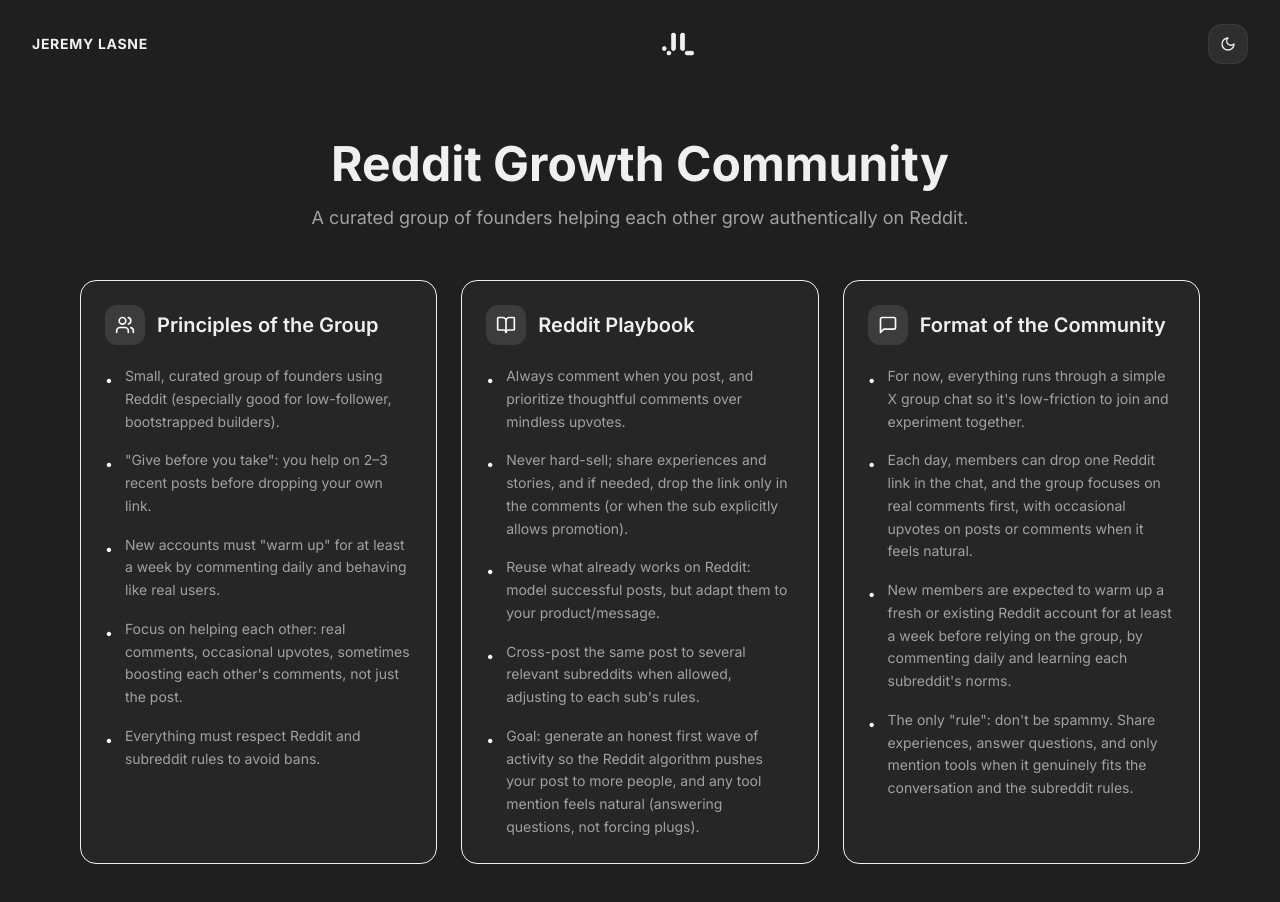
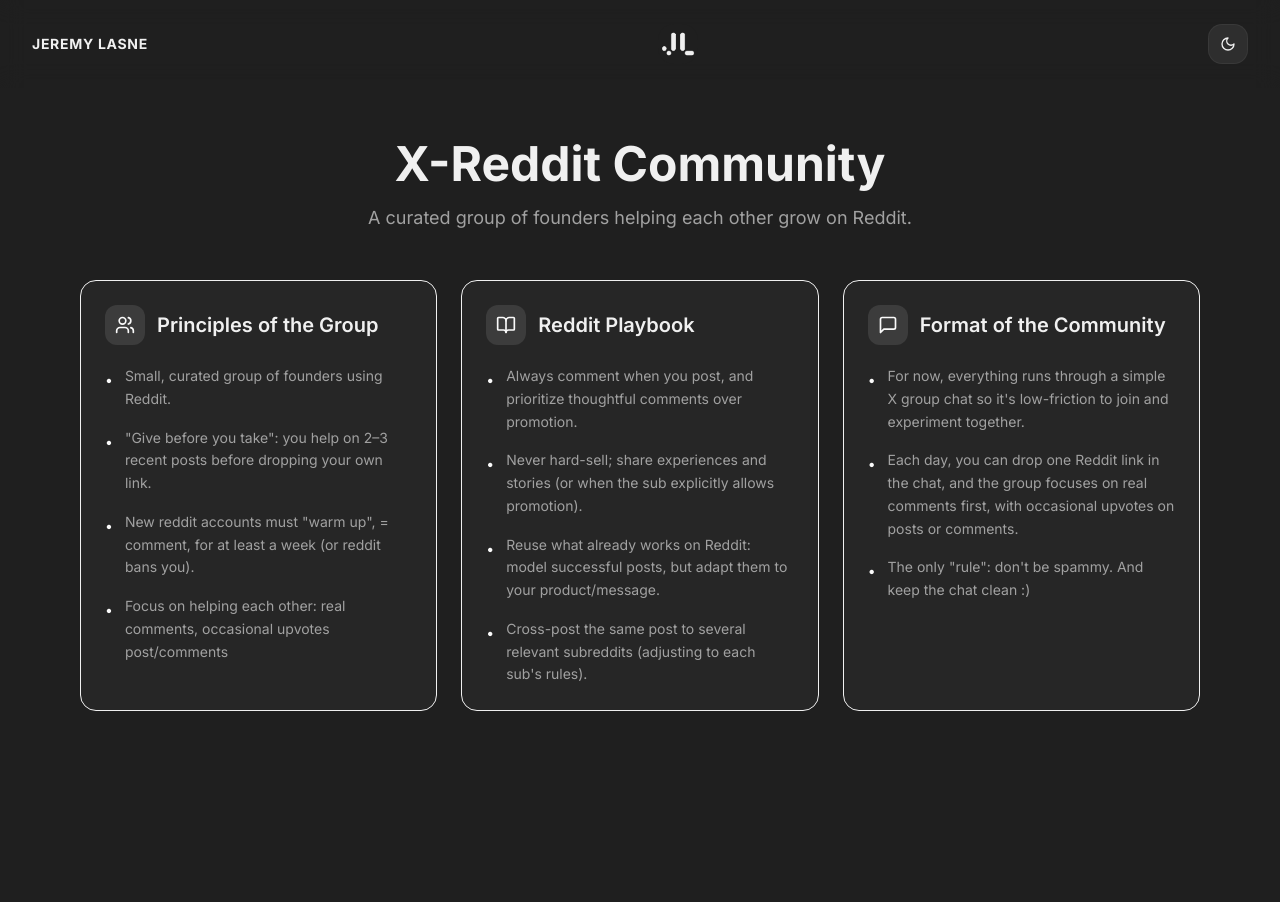
Before and after one commit to jlasne/jeremy-lasne-showcase, a React (Vite) app: page /reddit in a window 1280 px wide. Shown: the top 902 px of the page. After the commit the page ends 800 px from the top, so only its background shows below. Built offline with nearby package versions, Linux system fonts and the light colour scheme.

Commit message:
Code edited in Lovable Code Editor
Edited UI in Lovable

```diff
--- a/src/pages/Reddit.tsx
+++ b/src/pages/Reddit.tsx
@@ -7,22 +7,20 @@ const Reddit = () => {
       icon: Users,
       title: "Principles of the Group",
       points: [
-        "Small, curated group of founders using Reddit (especially good for low-follower, bootstrapped builders).",
+        "Small, curated group of founders using Reddit.",
         '"Give before you take": you help on 2–3 recent posts before dropping your own link.',
-        'New accounts must "warm up" for at least a week by commenting daily and behaving like real users.',
-        "Focus on helping each other: real comments, occasional upvotes, sometimes boosting each other's comments, not just the post.",
-        "Everything must respect Reddit and subreddit rules to avoid bans.",
+        'New reddit accounts must "warm up", = comment, for at least a week (or reddit bans you).',
+        "Focus on helping each other: real comments, occasional upvotes post/comments",
       ],
     },
     {
       icon: BookOpen,
       title: "Reddit Playbook",
       points: [
-        "Always comment when you post, and prioritize thoughtful comments over mindless upvotes.",
-        "Never hard-sell; share experiences and stories, and if needed, drop the link only in the comments (or when the sub explicitly allows promotion).",
+        "Always comment when you post, and prioritize thoughtful comments over promotion.",
+        "Never hard-sell; share experiences and stories (or when the sub explicitly allows promotion).",
         "Reuse what already works on Reddit: model successful posts, but adapt them to your product/message.",
-        "Cross-post the same post to several relevant subreddits when allowed, adjusting to each sub's rules.",
-        "Goal: generate an honest first wave of activity so the Reddit algorithm pushes your post to more people, and any tool mention feels natural (answering questions, not forcing plugs).",
+        "Cross-post the same post to several relevant subreddits (adjusting to each sub's rules).",
       ],
     },
     {
@@ -30,9 +28,8 @@ const Reddit = () => {
       title: "Format of the Community",
       points: [
         "For now, everything runs through a simple X group chat so it's low-friction to join and experiment together.",
-        "Each day, members can drop one Reddit link in the chat, and the group focuses on real comments first, with occasional upvotes on posts or comments when it feels natural.",
-        "New members are expected to warm up a fresh or existing Reddit account for at least a week before relying on the group, by commenting daily and learning each subreddit's norms.",
-        'The only "rule": don\'t be spammy. Share experiences, answer questions, and only mention tools when it genuinely fits the conversation and the subreddit rules.',
+        "Each day, you can drop one Reddit link in the chat, and the group focuses on real comments first, with occasional upvotes on posts or comments.",
+        'The only "rule": don\'t be spammy. And keep the chat clean :)',
       ],
     },
   ];
@@ -42,11 +39,9 @@ const Reddit = () => {
       <NavBar />
       <div className="container max-w-6xl mx-auto px-4 py-8 md:py-12 pt-[110px] md:pt-[140px]">
         <div className="text-center mb-12">
-          <h1 className="text-4xl md:text-5xl font-bold text-foreground mb-4">
-            Reddit Growth Community
-          </h1>
+          <h1 className="text-4xl md:text-5xl font-bold text-foreground mb-4">X-Reddit Community</h1>
           <p className="text-lg text-muted-foreground max-w-2xl mx-auto">
-            A curated group of founders helping each other grow authentically on Reddit.
+            A curated group of founders helping each other grow on Reddit.
           </p>
         </div>
 
```
